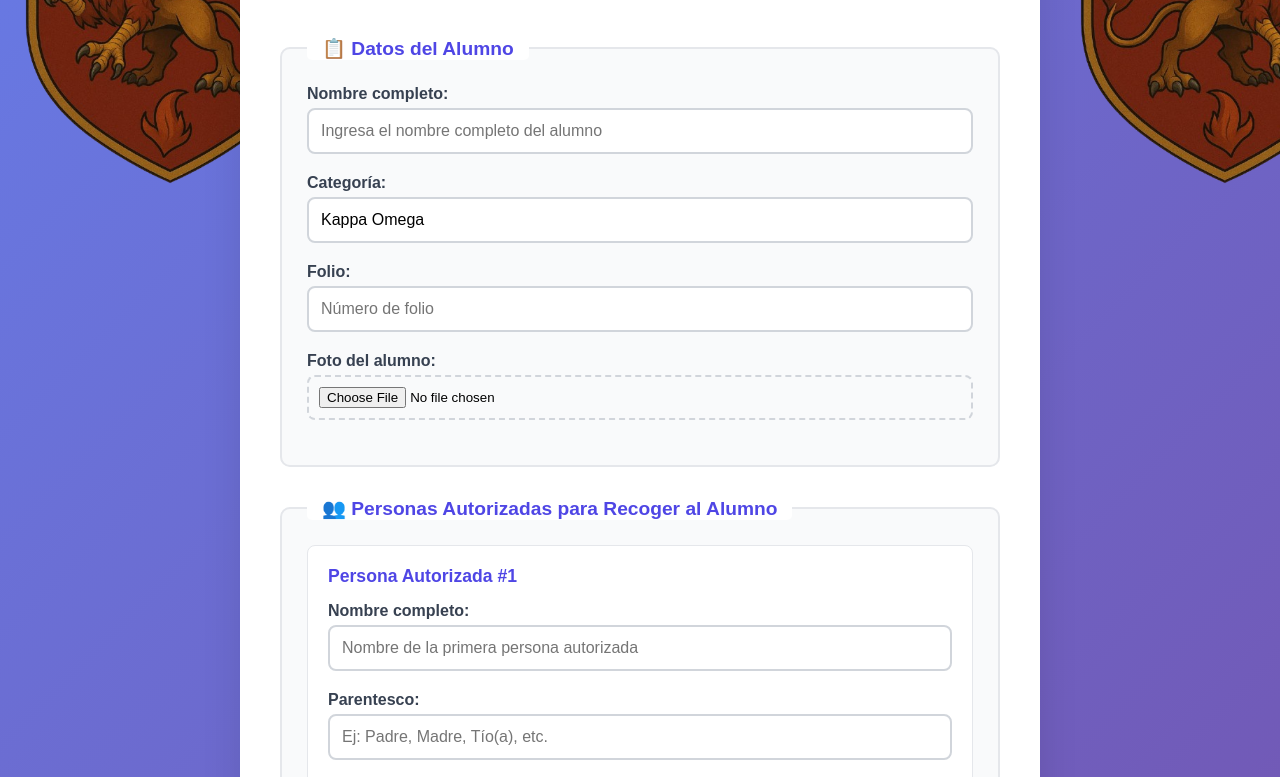
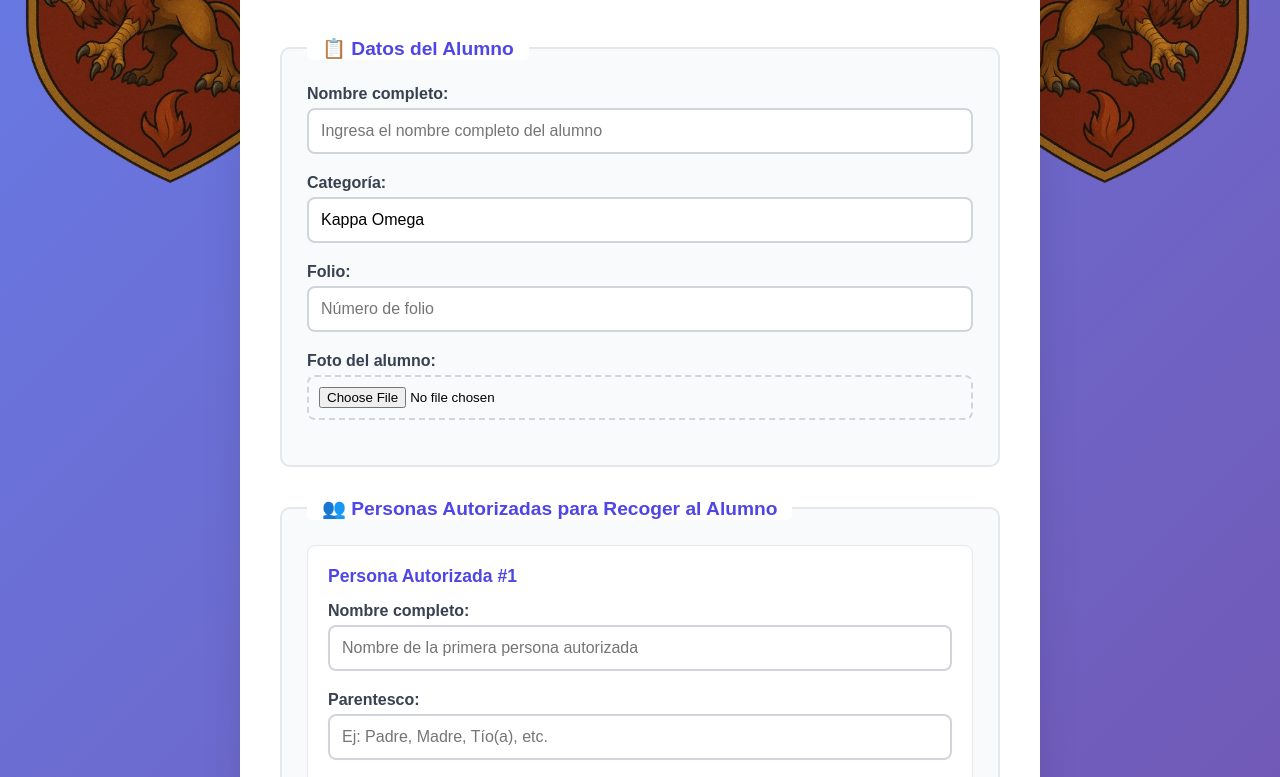
Before and after one commit to EscobarJoaquinJ/kappa, a website: page index.html in a window 1280 px wide. Shown: the part 391-1168 px from the top of the page. Drawn offline with nearby package versions, Linux system fonts and the light colour scheme.

Commit message:
Update2 Estilos.css

```diff
--- a/Recursos_CSS/Estilos.css
+++ b/Recursos_CSS/Estilos.css
@@ -31,7 +31,7 @@ body::before {
 body::after {
   content: "";
   position: fixed;
-  right: -120px; /* Espejo de la posición izquierda */
+  right: 0px; /* **AJUSTE CLAVE: Cambiado de -120px a 0px para que el borde derecho de la imagen esté alineado con el borde derecho de la pantalla** */
   top: 50%;
   transform: translateY(-50%); /* Centra verticalmente la imagen */
   width: 350px;
```
